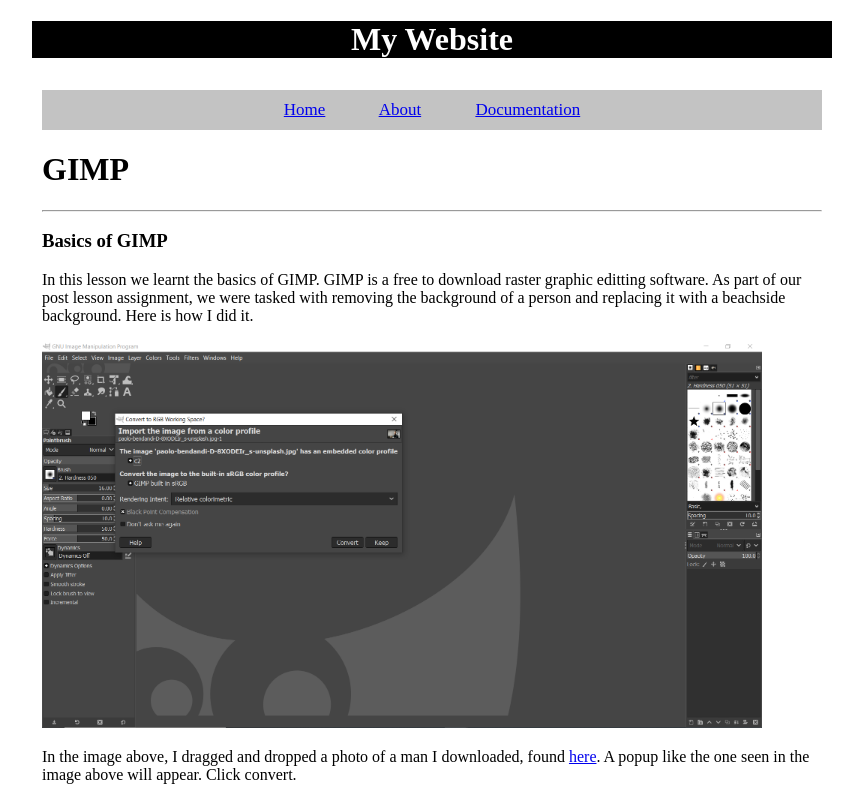
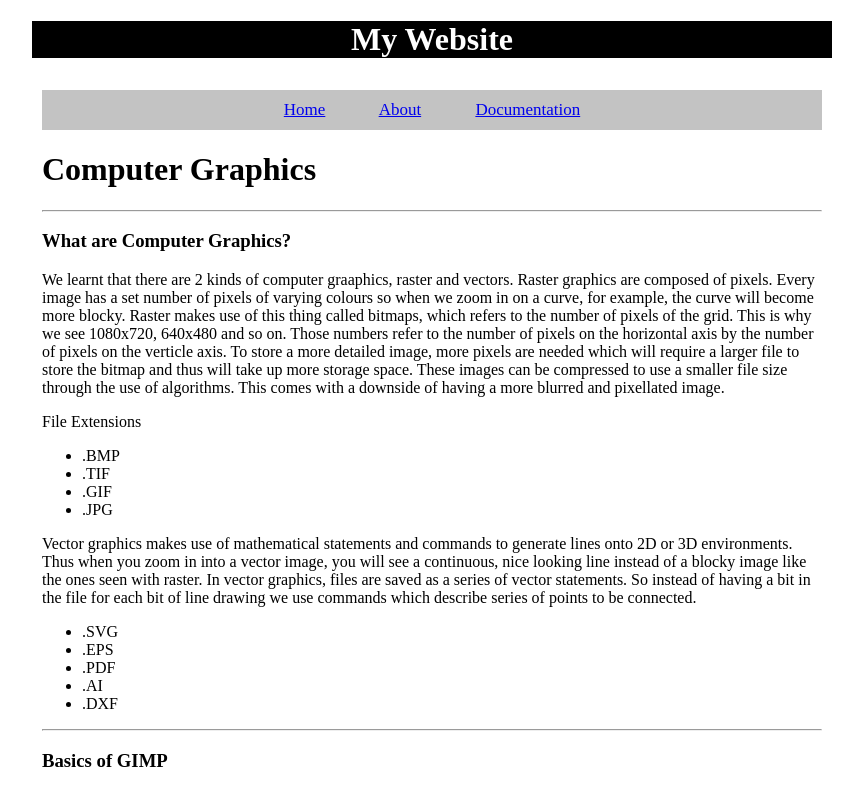
Before and after one commit to Shawn-Tan-EP1k/EP1000, a plain HTML site: page w4.1.5.html in a window 1280 px wide. Shown: the top 788 px of the page, without its empty margins (208-1071 px from the left). Drawn offline with Linux system fonts and the light colour scheme.

Commit message:
Update 0.12
Computer Graphics

```diff
--- a/w4.1.5.html
+++ b/w4.1.5.html
@@ -16,7 +16,25 @@
                     <a href="doc.html">Documentation</a>
                 </div>
                 <div id="text">
-                    <h1>GIMP</h1><hr>
+                    <h1>Computer Graphics</h1><hr>
+                    <h3>What are Computer Graphics?</h3>
+                    <p>We learnt that there are 2 kinds of computer graaphics, raster and vectors. Raster graphics are composed of pixels. Every image has a set number of pixels of varying colours so when we zoom in on a curve, for example, the curve will become more blocky. Raster makes use of this thing called bitmaps, which refers to the number of pixels of the grid. This is why we see 1080x720, 640x480 and so on. Those numbers refer to the number of pixels on the horizontal axis by the number of pixels on the verticle axis. To store a more detailed image, more pixels are needed which will require a larger file to store the bitmap and thus will take up more storage space. These images can be compressed to use a smaller file size through the use of algorithms. This comes with a downside of having a more blurred and pixellated image.</p>
+                    <p>File Extensions</p>
+                    <ul>
+                        <li> .BMP</li>
+                        <li> .TIF</li>
+                        <li> .GIF</li>
+                        <li> .JPG</li>
+                    </ul>
+                    <p>Vector graphics makes use of mathematical statements and commands to generate lines onto 2D or 3D environments. Thus when you zoom in into a vector image, you will see a continuous, nice looking line instead of a blocky image like the ones seen with raster. In vector graphics, files are saved as a series of vector statements. So instead of having a bit in the file for each bit of line drawing we use commands which describe series of points to be connected.</p>
+                    <ul>
+                        <li> .SVG</li>
+                        <li> .EPS</li>
+                        <li> .PDF</li>
+                        <li> .AI</li>
+                        <li> .DXF</li>
+                    </ul>
+                    <hr>
                     <h3>Basics of GIMP</h3>
                     <p>In this lesson we learnt the basics of GIMP. GIMP is a free to download raster graphic editting software. As part of our post lesson assignment, we were tasked with removing the background of a person and replacing it with a beachside background. Here is how I did it.</p>
                     <img src="Vimage/G1.PNG" width="720px"><br>
```
Also changed, not shown: doc.html (+1 -1 lines).
